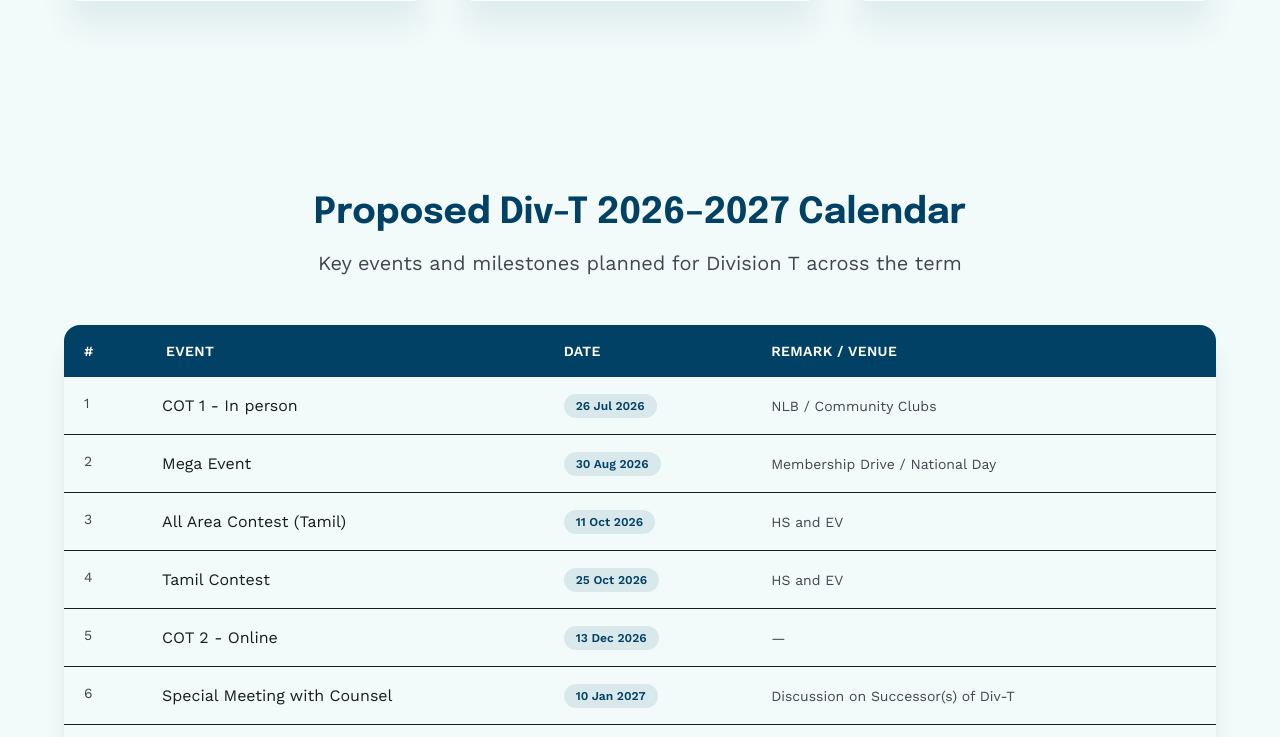
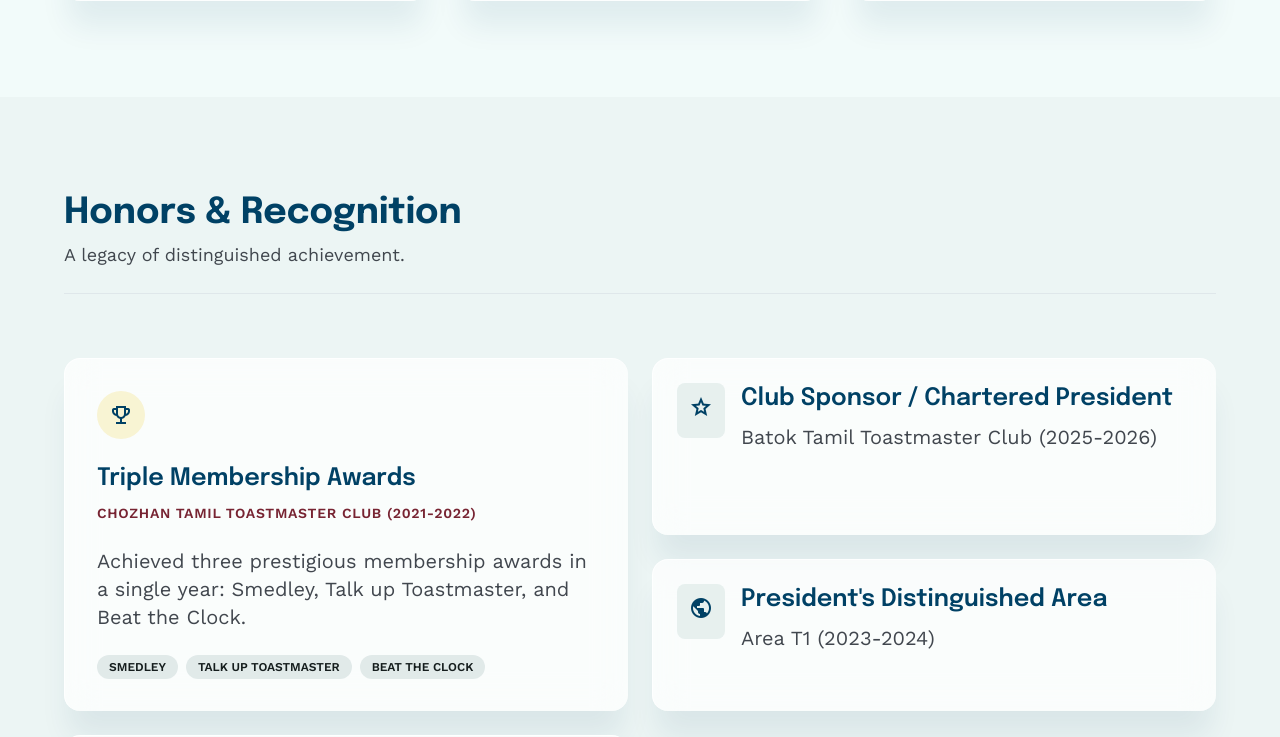
Before and after one commit to maksha19/leelarani, a React (Vite) app: page / in a window 1280 px wide. Shown: the part 2273-3010 px from the top of the page. Built offline with nearby package versions, Linux system fonts and the light colour scheme.

Commit message:
update order

```diff
--- a/src/App.tsx
+++ b/src/App.tsx
@@ -16,9 +16,9 @@
       <main className="flex-grow">
         <HeroSection />
         <VisionSection />
-        <CalendarSection />
         <HonorsSection />
         <ExperienceSection />
+        <CalendarSection />
       </main>
       <Footer />
     </>
--- a/src/components/Navbar.tsx
+++ b/src/components/Navbar.tsx
@@ -4,7 +4,7 @@
   { id: 'vision', label: 'Vision' },
   { id: 'honors', label: 'Honors' },
   { id: 'experience', label: 'Experience' },
-  { id: 'contact', label: 'Resources' },
+  { id: 'calendar', label: 'Resources' },
 ];
 
 export default function Navbar() {
```
